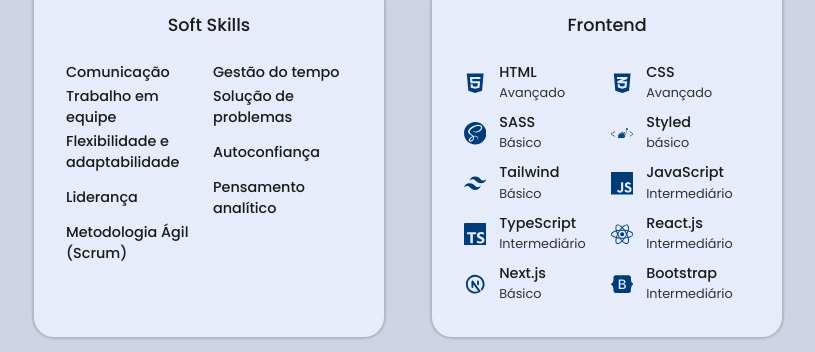
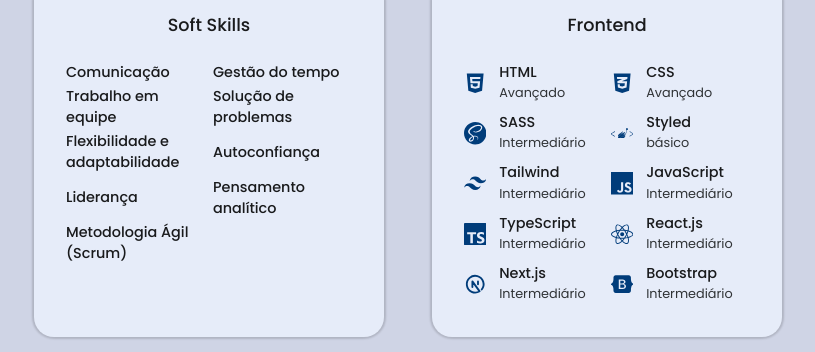
Before and after one commit to Denis-moreira98/denis-moreira-portfolio, a React (Vite) app: page / in a window 1280 px wide. Shown: the part 1723-2075 px from the top of the page, without its empty margins (232-1047 px from the left). Built offline with nearby package versions, Linux system fonts and the light colour scheme.

Commit message:
feat: alterações

```diff
--- a/src/views/Projects/styles.ts
+++ b/src/views/Projects/styles.ts
@@ -38,6 +38,7 @@
          height: 250px;
          border-radius: 25px 25px 0 0;
          margin-bottom: 0.1rem;
+         object-fit: cover;
 
       }
 
--- a/src/views/Skills/Frontend/index.tsx
+++ b/src/views/Skills/Frontend/index.tsx
@@ -39,7 +39,7 @@
 
                   <div>
                      <h3>SASS</h3>
-                     <span>Básico</span>
+                     <span>Intermediário</span>
                   </div>
                </div>
 
@@ -57,7 +57,7 @@
 
                   <div>
                      <h3>Tailwind</h3>
-                     <span>Básico</span>
+                     <span>Intermediário</span>
                   </div>
                </div>
 
@@ -93,7 +93,7 @@
 
                   <div>
                      <h3>Next.js</h3>
-                     <span>Básico</span>
+                     <span>Intermediário</span>
                   </div>
                </div>
                <div className="skill-item">
```
